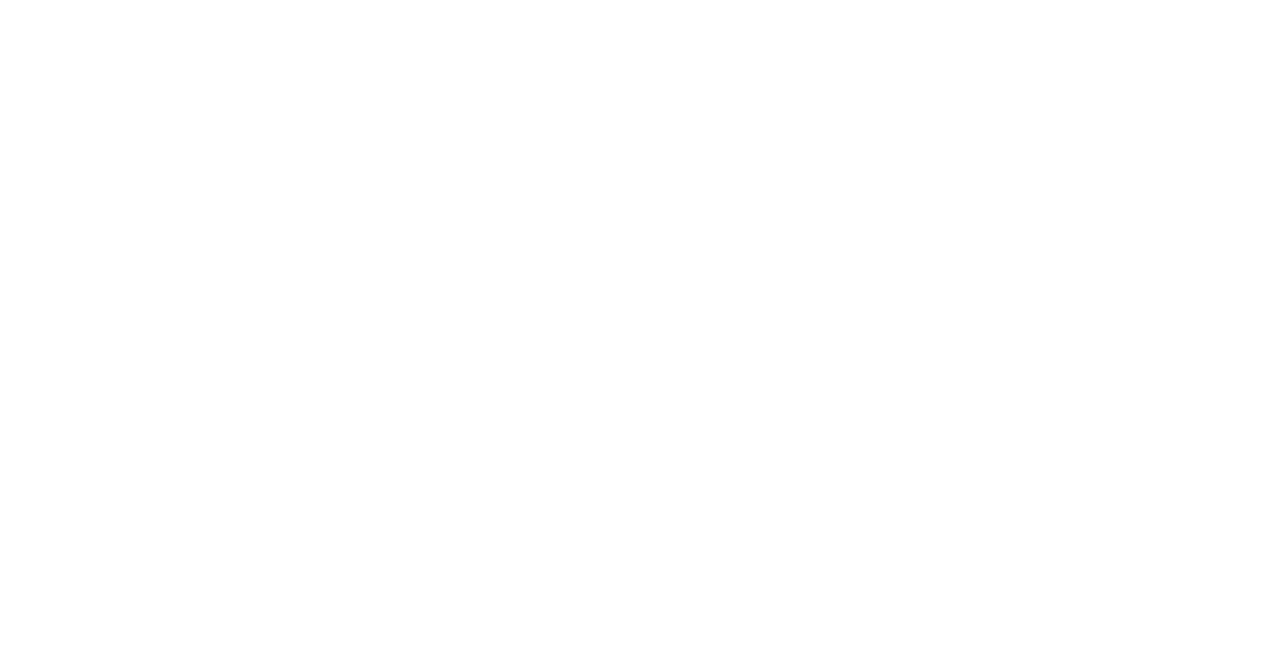
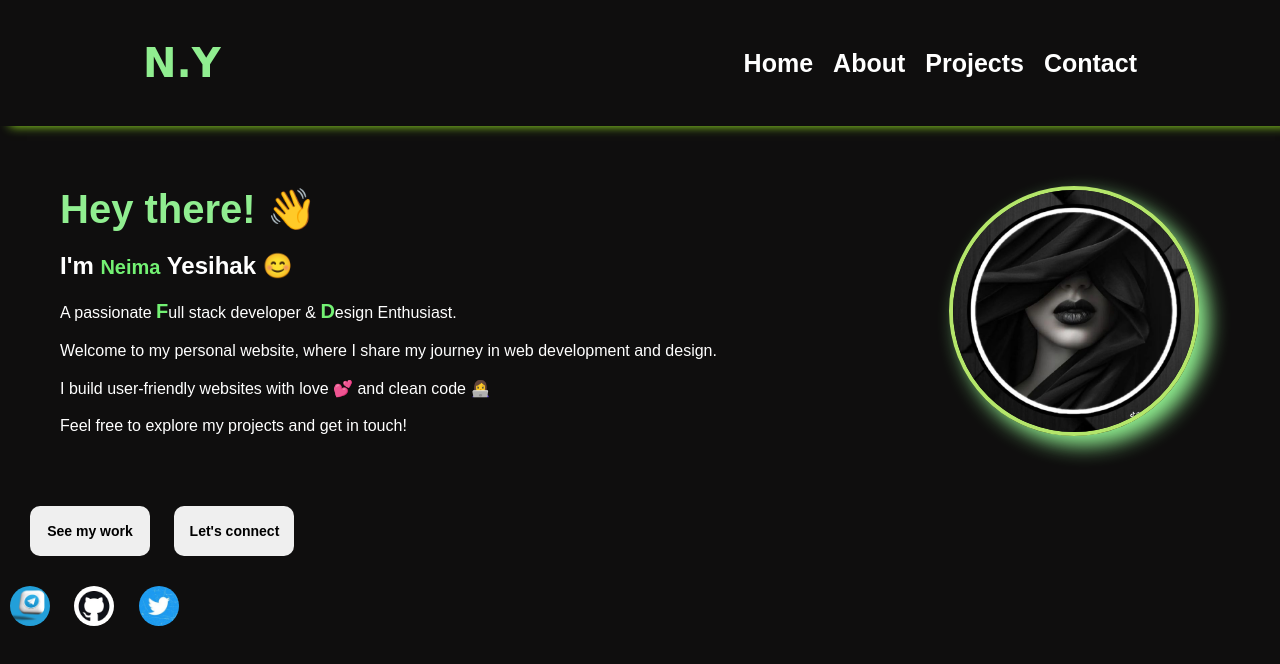
Before and after one commit to Starfire-neimu/personal-portfolio, a plain HTML site: page index.html in a window 1280 px wide. Drawn offline with Linux system fonts and the light colour scheme.

Commit message:
first commit

```diff
--- a/index.css
+++ b/index.css
@@ -0,0 +1,122 @@
+*{
+    margin: 0;
+    padding: 0;
+    font-family: Arial, Helvetica, sans-serif;
+    box-sizing: border-box;
+}
+body{
+    background-color: rgb(15, 14, 14);
+    color: white;
+     display: grid;
+    grid-template-rows: 100px 300px 100px;
+    grid-template-columns: 1fr auto;
+
+    grid-template-areas:
+        "header link"
+        "main aside"
+        "footer footer";
+
+
+}
+
+
+header{
+    grid-area: "header header";
+    gap: 35%;
+    display: flex;
+    justify-content: space-evenly;
+    align-items: center;
+    padding:  40px;
+    box-shadow: 10px 0px 10px rgb(157, 237, 37) ;
+
+}
+header h1{
+    font-size: 2.5rem;
+    color: lightgreen;
+    font-weight: bold;
+    text-transform: uppercase;
+    grid-area: "header";
+    font-family: cursive;
+}
+nav{
+    display: flex;
+    gap: 20px;
+    grid-area: "link";
+    grid-template-columns: 2fr 2fr;
+}
+nav a{
+    color: white;
+    text-decoration: none;
+    font-weight: bold;
+    font-size: 25px;
+    gap: 30px;
+
+}
+nav a:hover{
+    color: rgb(57, 231, 147);
+    transition: 0.3s;
+}
+main{
+    grid-area: "main aside";
+    display: flex;
+    padding: 40px;
+    margin: 20px;
+    gap: 20%;
+}
+.intro{
+    display: grid;
+    grid-area: "main";
+    grid-template-columns: 1fr;
+}
+.intro h1{
+    font-size: 40px;
+    color: lightgreen;
+}
+.intro span{
+    color: rgb(115, 241, 115);
+    font-size: 20px;
+}
+.btn{
+justify-content: center;
+margin: 20px;
+align-items: center;
+}
+button{
+    width:120px;
+    height: 50px;
+    padding: 10px;
+    text-align: center;
+    margin: 10px;
+    font-size: 14px;
+    font-weight: bold;
+    border: none;
+    border-radius: 10px;
+}
+.sidebar{
+    display: flex;
+    grid-area: "aside";
+    grid-template-columns: 3fr;
+}
+.sidebar img{
+
+    width: 250px;
+    height: 250px;
+    border: 4px solid rgb(180, 230, 106);
+    border-radius: 50%;
+    box-shadow: 10px 10px 20px lightgreen;
+    object-fit: cover;
+}
+.social a img{
+    width: 40px;
+    height: 40px;
+    object-fit: cover;
+    border: none;
+    border-radius: 50%;
+
+}
+.social a{
+    margin: 10px 0;
+    gap: 30px;
+    padding: 0 10px;
+    align-items: center;
+}
--- a/index.html
+++ b/index.html
@@ -3,9 +3,52 @@
 <head>
     <meta charset="UTF-8">
     <meta name="viewport" content="width=device-width, initial-scale=1.0">
-    <title>Document</title>
+    <title>My personal portfolio</title>
+    <link rel="stylesheet" href="index.css">
+    <link rel="shortcut icon" href="./img/IMAGE 2025-08-05 20:10:41.jpg" type="image/x-icon">
 </head>
 <body>
+    <div class="container">
+    <header>
+        <h1>N.Y</h1>
+        <nav>
 
+                <a href="#home">Home</a>
+                <a href="#about">About</a>
+                <a href="#projects">Projects</a>
+                <a href="#contact">Contact</a>
+
+        </nav>
+
+    </header>
+    <main>
+      <section class="intro">
+         <h1>Hey there! 👋</h1> <br>
+      <h2>I'm <span>Neima</span>  Yesihak 😊</h2> <br>
+      <p>A passionate <span><b>F</b></span>ull stack developer & <span><b>D</b></span>esign Enthusiast.</p> <br>
+            <p>Welcome to my personal website, where I share my journey in web development and design.</p> <br>
+      <p>I build user-friendly websites with love 💕 and clean code 👩‍💻</p> <br>
+       <p>Feel free to explore my projects and get in touch!</p></section>
+
+
+
+     <div class="sidebar">
+        <img src="./img/IMAGE 2025-08-05 20:10:41.jpg" alt="profile picture">
+     </div>
+
+    </main>
+ <div class="btn">
+
+        <button >See my work</button>
+       <button>Let's connect</button>
+
+     </div>
+     <div class="social">
+        <a href="#"><img src="./img/tg.jpeg" alt="telegram"></a>
+        <a href="#"><img src="./img/GH.jpeg" alt="github"></a>
+        <a href="#"><img src="./img/twit.jpeg" alt="twitter"></a>
+     </div>
+    <footer></footer>
+    </div>
 </body>
 </html>
```
Also changed, not shown: About.html (added, +11 -0 lines), Contact.html (added, +11 -0 lines), Home.html (added, +11 -0 lines), Projects.html (added, +11 -0 lines), img/GH.jpeg (added), img/IMAGE 2025-08-05 20:10:41.jpg (added), img/tg.jpeg (added), img/twit.jpeg (added), img/whatsapp.jpeg (added), 1 other file.
